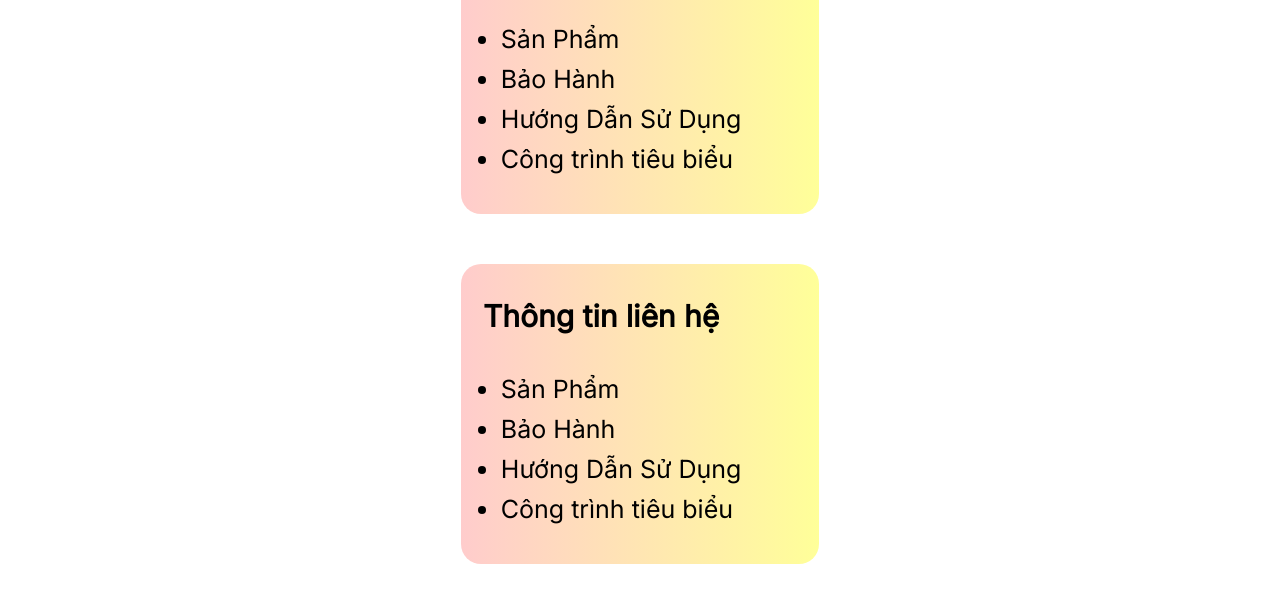
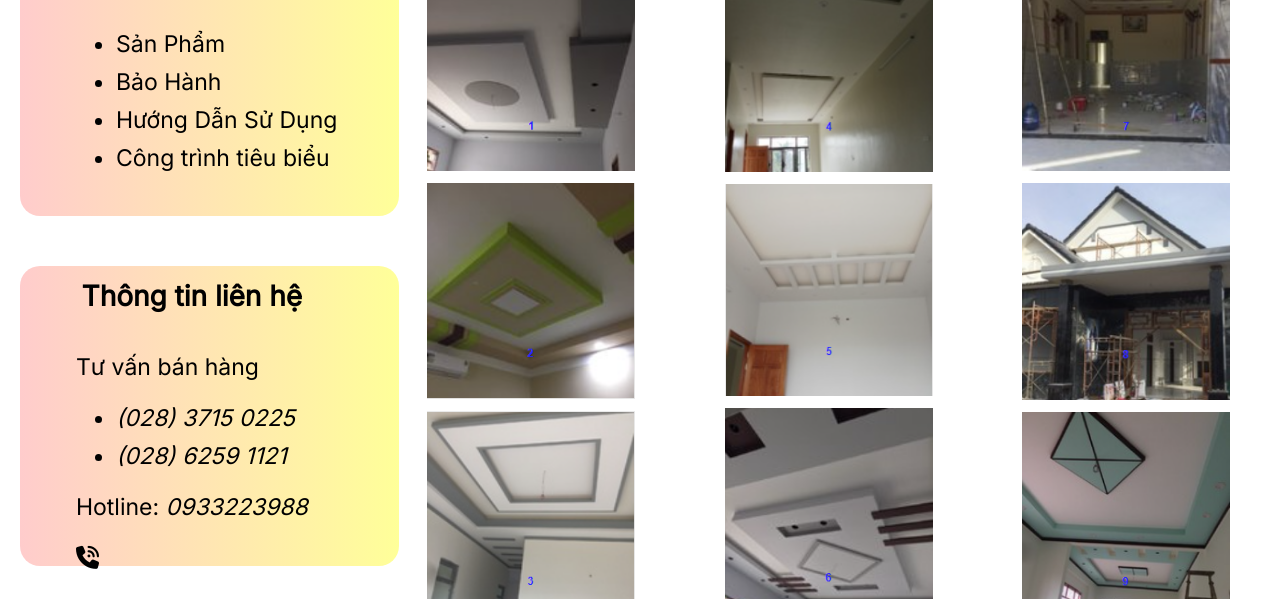
Before and after one commit to Taka472/WebTruongSinh, a plain HTML site: page WebPC/CongTrinhTieuBieu/main.html in a window 1280 px wide. Shown: the part 662-1261 px from the top of the page. Drawn offline with Linux system fonts and the light colour scheme.

Commit message:
công trình tiêu biẻu

```diff
--- a/WebPC/CongTrinhTieuBieu/main.html
+++ b/WebPC/CongTrinhTieuBieu/main.html
@@ -6,6 +6,7 @@
     <title>Document</title>
     <link rel="stylesheet" href="style.css">
     <link href='https://fonts.googleapis.com/css?family=Inter' rel='stylesheet'>
+    <link rel="stylesheet" href="path/to/font-awesome/css/font-awesome.min.css">
 </head>
 <body>
     <img class="header" id="title">
@@ -19,6 +20,7 @@
         <span id="last">Tin tức</span>
     </div>
     <img class="header" id="scrollpane">
+    <div class="row justify-content-around">
         <div class="col-3 ">
             <div class="infoBox" id="firstBox">
                 <div class="desciption">
@@ -38,17 +40,40 @@
                 <div class="desciption">
                     <div class="boxTitle">Thông tin liên hệ</div>
                     <span class="boxDescription">
+                        <p>Tư vấn bán hàng</p>
                         <ul>
-                    <li>Sản Phẩm</li>
-                    <li>Bảo Hành</li>
-                    <li>Hướng Dẫn Sử Dụng</li>
-                    <li>Công trình tiêu biểu</li>
+                        <li><i>(028) 3715 0225</i></li>
+                        <li><i>(028) 6259 1121</i></li>
                     </ul>
+                    <p>Hotline: <i>0933223988</i></p><i class="fa-solid fa-phone-volume"></i>
                     </span>
                 </div>
             </div>
         </div>
 
+        <div class="col-8  text-center">
+            <br>
+            <h2> CÁC CÔNG TRÌNH TIÊU BIỂU</h2>
+            <div class="row justify-content-around">
+                <div class="col">
+                    <img src="../../Data_(DO_NOT_DELETE)/Image/1.png" alt=""class="img-thumbnail">
+                    <img src="../../Data_(DO_NOT_DELETE)/Image/2.png" alt=""class="img-thumbnail">
+                    <img src="../../Data_(DO_NOT_DELETE)/Image/3.png" alt=""class="img-thumbnail">
+                </div>
+                <div class="col">
+                    <img src="../../Data_(DO_NOT_DELETE)/Image/4.png" alt=""class="img-thumbnail">
+                    <img src="../../Data_(DO_NOT_DELETE)/Image/5.png" alt=""class="img-thumbnail">
+                    <img src="../../Data_(DO_NOT_DELETE)/Image/6.png" alt=""class="img-thumbnail">
+                </div>
+                <div class="col">
+                    <img src="../../Data_(DO_NOT_DELETE)/Image/7.png" alt=""class="img-thumbnail">
+                    <img src="../../Data_(DO_NOT_DELETE)/Image/8.png" alt=""class="img-thumbnail">
+                    <img src="../../Data_(DO_NOT_DELETE)/Image/9.png" alt=""class="img-thumbnail">
+                </div>
+            </div>
+        </div>
+
+    </div>
 
 
 <div id="logoContainer">
--- a/WebPC/CongTrinhTieuBieu/style.css
+++ b/WebPC/CongTrinhTieuBieu/style.css
@@ -1,9 +1,17 @@
 body {
-    margin: 0px;
+    /* margin: 0px;
     display: flex;
     flex-direction: column;
-    align-items: center;
+    align-items: center; */
+
+    min-width:992px!important
+
 }
+.container{
+    min-width:992px!important
+}
+
+
 
 .header {
     display: block;
@@ -61,6 +69,7 @@ body {
     display: flex;
     justify-content: flex-start;
     align-items: center;
+    padding-left: 3.5rem;
 }
 
 #firstBox {
@@ -75,7 +84,7 @@ body {
 
 
 .boxTitle {
-    font-size: 30px;
+    font-size: 28px;
     font-weight: bolder;
     font-family: Inter;
     margin: 20px 0 40px; /* Shorter notation for margin */
@@ -83,11 +92,13 @@ body {
 }
 
 .boxDescription {
-    font-size: 25px;
+    font-size: 23px;
     font-family: Inter;
 }
 
-
+.text-center{
+    text-align:center!important
+}
 
 #logo {
     width: 80%;
@@ -127,9 +138,18 @@ li + li {
 }
 
 .col-3{
-    flex:0 0 auto;
-    width:28%;
+    -ms-flex:0 0 25%;
+    flex:0 0 25%;
+    max-width:25%
 }
+.col-8{
+    -ms-flex:0 0 66.666667%;
+    flex:0 0 66.666667%;
+    max-width:66.666667%
+}
+/* .pd-left{
+    margin-left: 5rem;
+} */
 .description {
     display: flex;
     flex-direction: column;
@@ -137,14 +157,30 @@ li + li {
 }
 
 .row{
-    --bs-gutter-x:1.5rem;
-    --bs-gutter-y:0;
+    display:-ms-flexbox;
     display:flex;
+    -ms-flex-wrap:wrap;
     flex-wrap:wrap;
-    margin-top:calc(-1 * var(--bs-gutter-y));
-    margin-right:calc(-.5 * var(--bs-gutter-x));
-    margin-left:calc(-.5 * var(--bs-gutter-x))
+    margin-right:-15px;
+    margin-left:-15px
 }
-.gx-4{
-    --bs-gutter-x:1.5rem;
+
+.justify-content-around{
+    -ms-flex-pack:distribute!important;
+    justify-content:space-around!important
 }
+.img-thumbnail{
+    padding:.25rem;
+
+    border-radius:.25rem;
+    max-width:70%;
+    height:auto
+}
+
+.col{
+    -ms-flex-preferred-size:0;
+    flex-basis:0;
+    -ms-flex-positive:1;
+    flex-grow:1;
+    max-width:100%
+}
```
Lines whose indentation alone changed are shown as unchanged.
